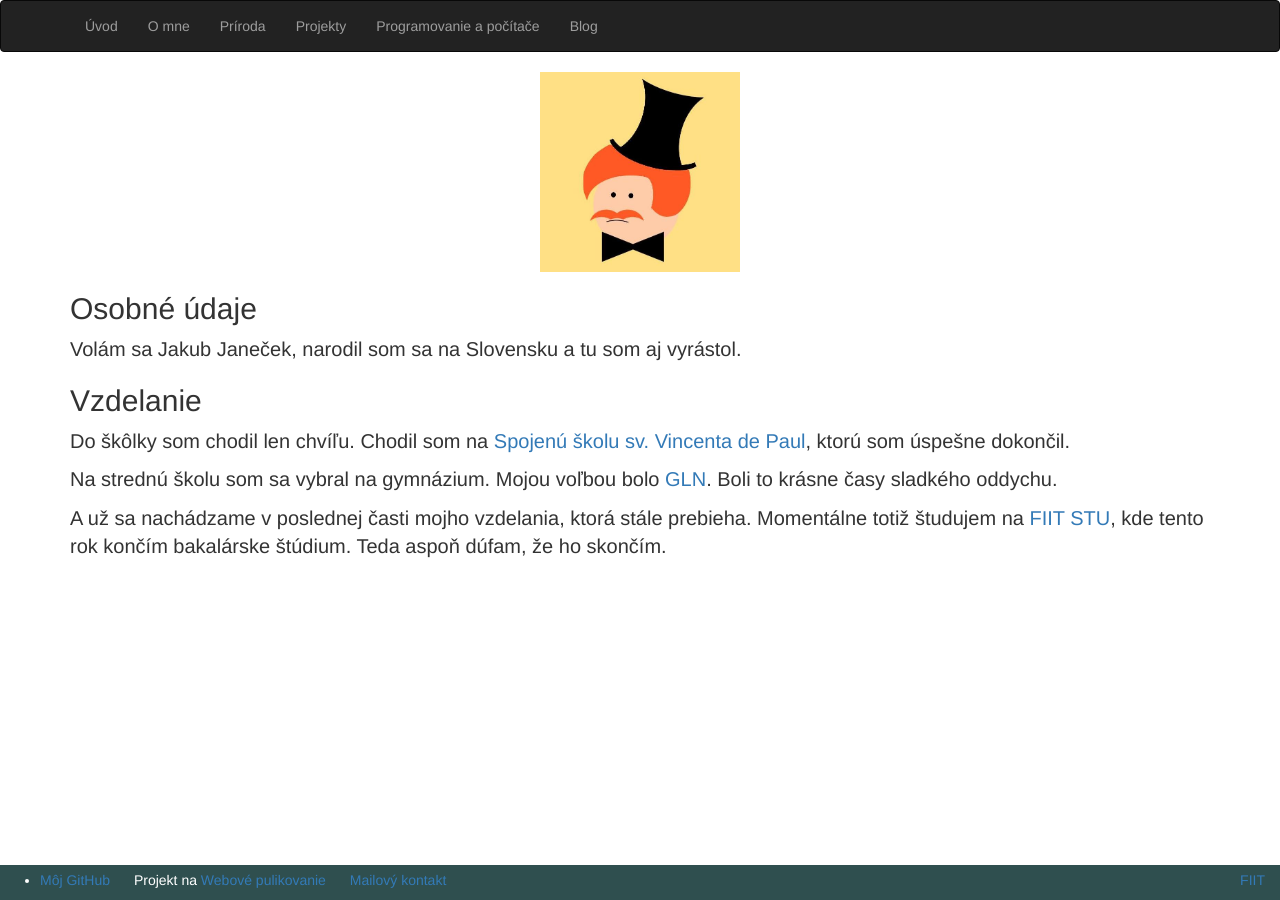
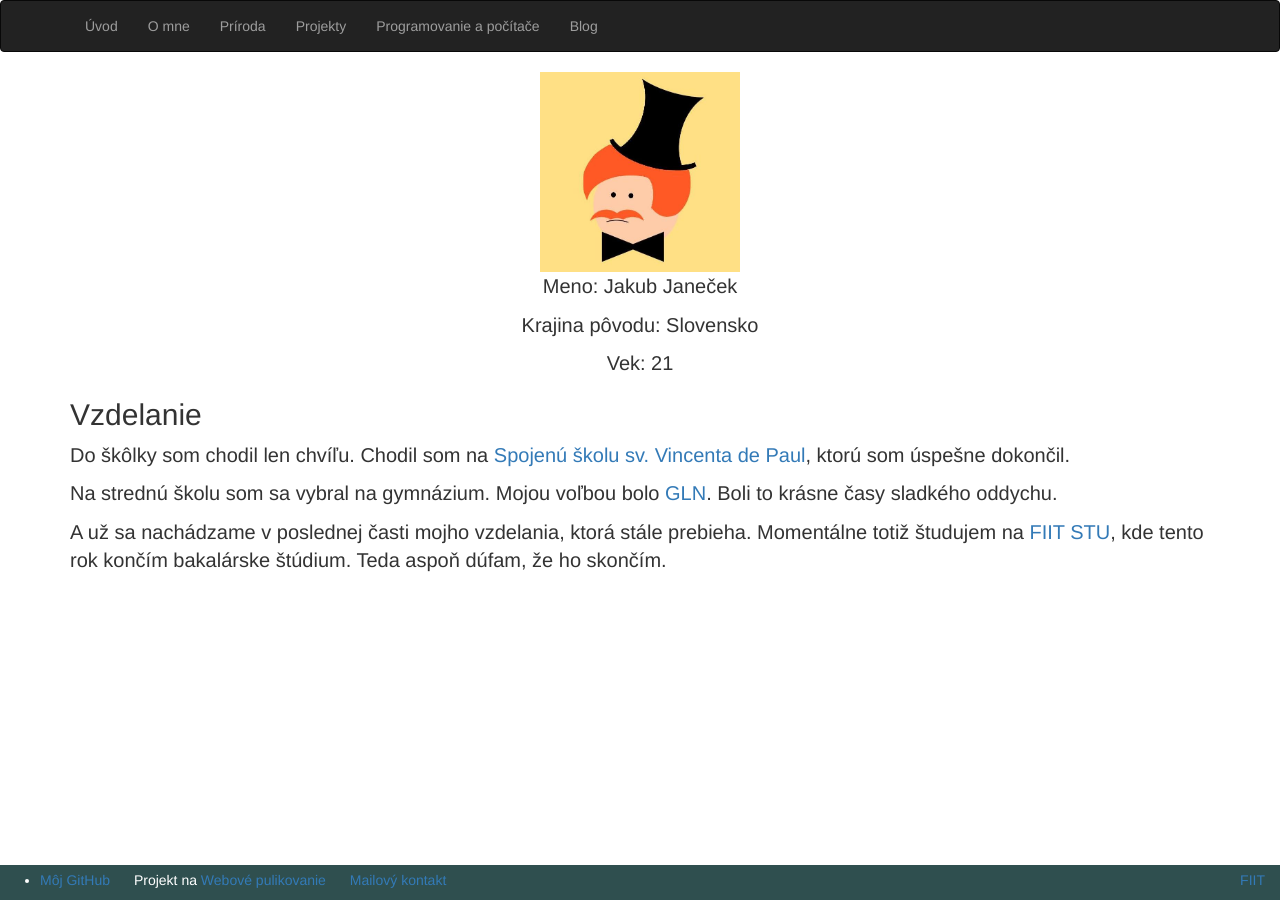
Before and after one commit to JanecekJ/JanecekJ.github.io, a Jekyll site: the page built from O_mne/index.md, in a window 1280 px wide. Built offline with Jekyll 4.4.1, drawn with Linux system fonts in a browser that asks for light colours.

Commit message:
Added layout profil.html, updated page O_mne to use layout profil.html

```diff
--- a/O_mne/index.md
+++ b/O_mne/index.md
@@ -1,13 +1,10 @@
 ---
-layout: basic
+layout: profil
 title: O mne
+meno: Jakub Janeček
+country: Slovensko
+age: 21
 ---
-<center>
-	<img src="/images/profil.jpg" width="200">
-</center>
-## Osobné údaje
-Volám sa Jakub Janeček, narodil som sa na Slovensku a tu som aj vyrástol.
-
 ## Vzdelanie
 Do škôlky som  chodil len chvíľu. Chodil som na [Spojenú školu sv. Vincenta de Paul](http://vdp.sk/start/), ktorú som úspešne dokončil.
 
--- /dev/null
+++ b/_layouts/profil.html
@@ -0,0 +1,12 @@
+---
+layout: basic
+---
+<center>
+	<img src="/images/profil.jpg" width="200">
+	<p>Meno: {{page.meno}}</p>
+	<p>Krajina pôvodu: {{page.country}}</p>
+	<p>Vek: {{page.age}}</p>
+</center>
+<div>
+	{{content}}
+</div>
```
